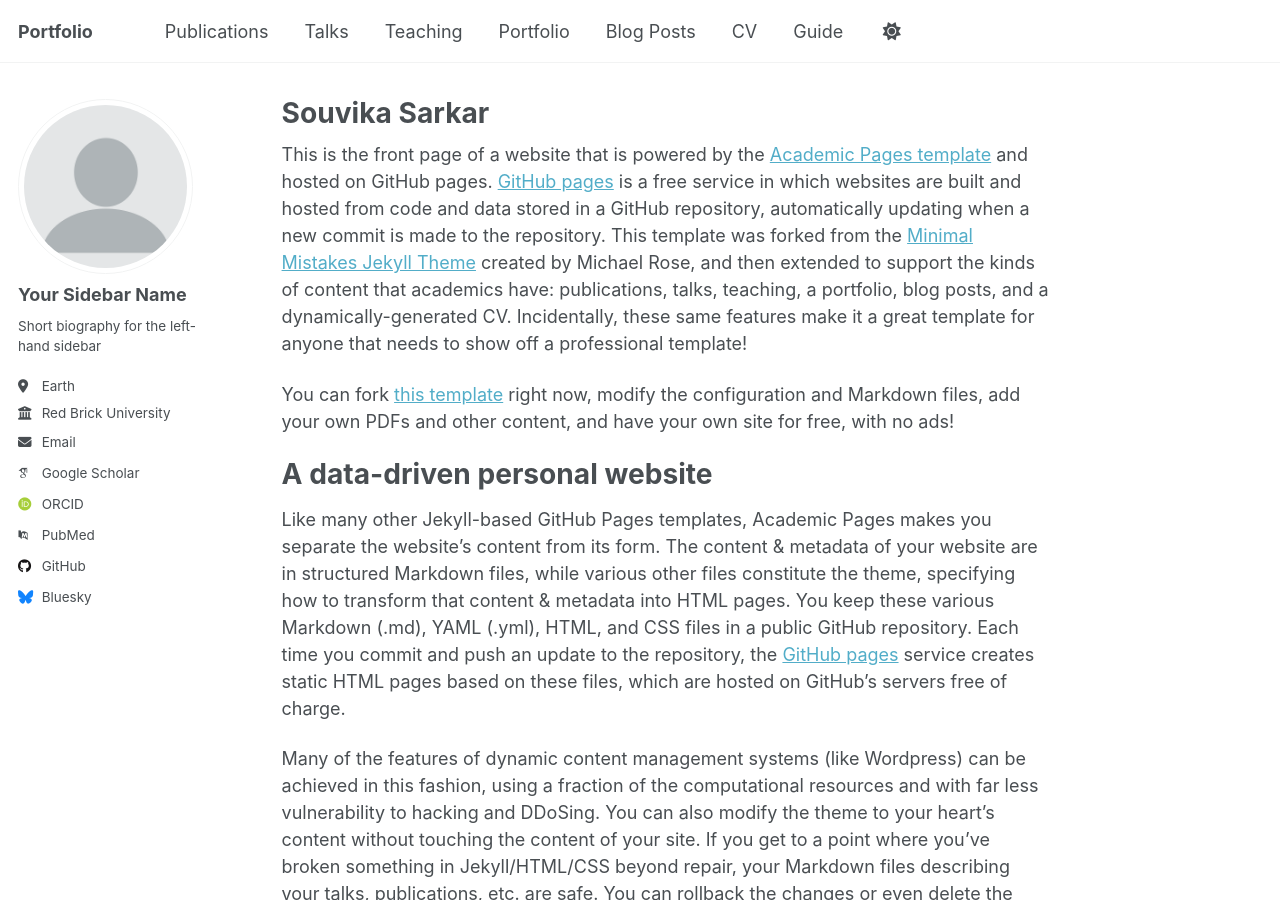
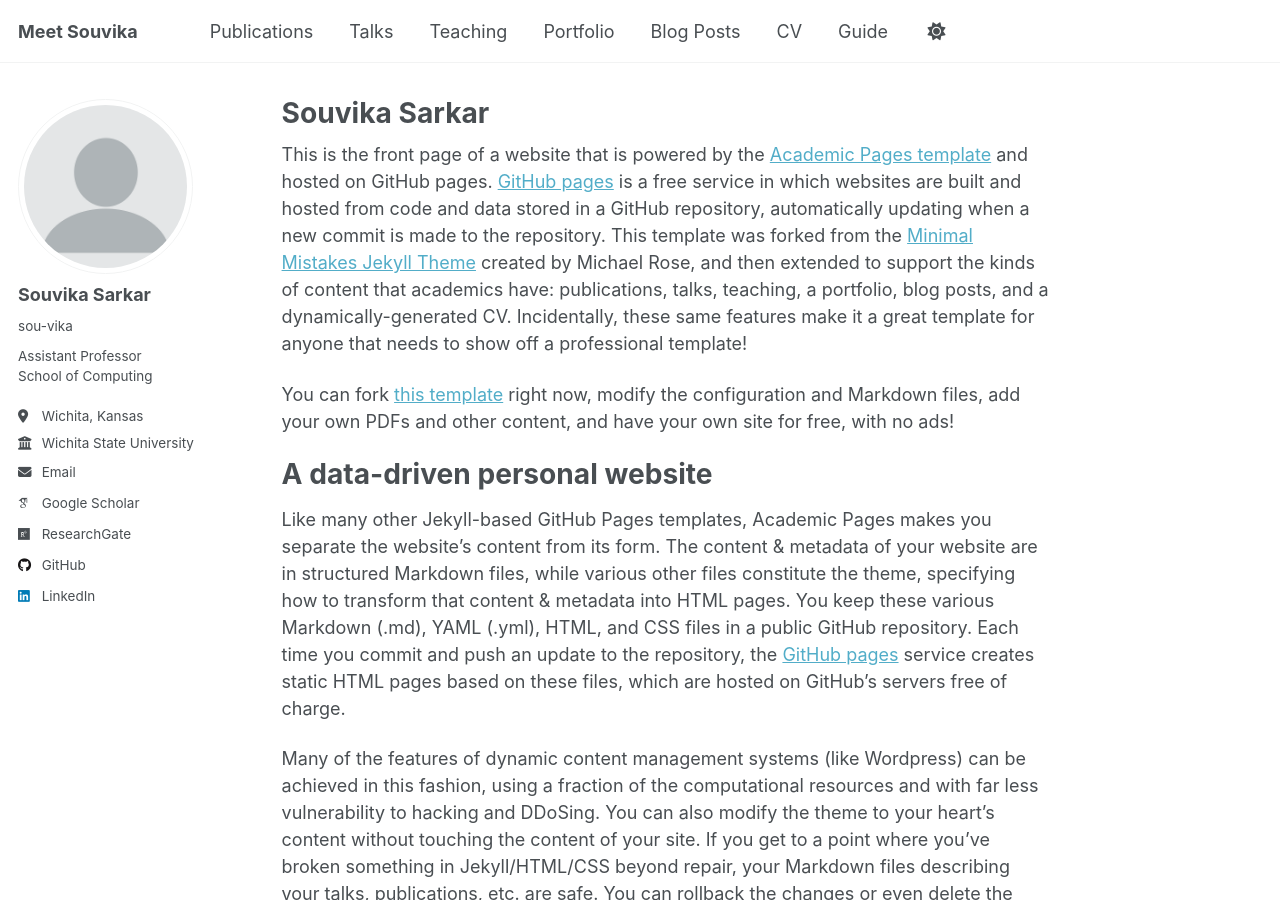
Before and after one commit to souvikasarkar/souvikasarkar.github.io, a Jekyll site: the page built from _pages/about.md, in a window 1280 px wide and 900 px high. Built offline with Jekyll 4.4.1, drawn with Linux system fonts in a browser that asks for light colours; some web fonts are replaced; a script that is not in the unit is left out.

Commit message:
Update side bar details and update site_title with display

```diff
--- a/_config.yml
+++ b/_config.yml
@@ -9,12 +9,12 @@
 # Basic Site Settings
 locale                   : "en-US"
 site_theme               : "default" # Currently available options are "default", "air"
-title                    : "Portfolio" # Do not need a site title as details will be pulled from individual pages.
-title_separator          : ""
+title                    : "Academic Portfolio" # Do not need a site title as details will be pulled from individual pages.
+title_separator          : " | "
 name                     : &name "Souvika Sarkar"
 description              : &description "Personal academic portfolio"
+site_title               : "Meet Souvika"
 url                      : https://souvikasarkar.github.io
-baseurl                  : "" # the subpath of your site, e.g. "/blog"
 repository               : "souvikasarkar/souvikasarkar.github.io"
 
 # Site Author - The following control what appear as part of the author content on the side bar.
@@ -23,60 +23,60 @@
 author:
   # Biographic information
   avatar           : "profile.png"
-  name             : "Your Sidebar Name"
-  pronouns         : # example: "she/her"
-  bio              : "Short biography for the left-hand sidebar"
-  location         : "Earth"
-  employer         : "Red Brick University"
-  uri              : # URL
-  email            : "none@example.org"
+  name             : "Souvika Sarkar"
+  pronouns         : "sou-vika"
+  bio              : "Assistant Professor<br>School of Computing"
+  location         : "Wichita, Kansas"
+  employer         : "Wichita State University"
+  uri              :
+  email            : "souvikasarkar@gmail.com"
 
   # Academic websites
-  academia         : # URL
-  arxiv            : # URL - Update with the correct link to your profile
-  googlescholar    : "https://scholar.google.com/citations?user=PS_CX0AAAAAJ"
-  inspire-hep      : # URL
-  impactstory      : # URL
-  orcid            : "https://orcid.org/yourorcidurl"
-  semantic         : # URL
-  pubmed           : "https://www.ncbi.nlm.nih.gov/pubmed/?term=john+snow"
-  researchgate     : # URL
-  scopus           : # URL
+  academia         :
+  arxiv            :
+  googlescholar    : "https://scholar.google.com/citations?user=Q1a95-MAAAAJ&hl=en&oi=ao"
+  inspire-hep      :
+  impactstory      :
+  orcid            :
+  semantic         :
+  pubmed           :
+  researchgate     : "https://www.researchgate.net/profile/Souvika-Sarkar-2"
+  scopus           :
 
   # Repositories and software development
-  bitbucket        : # Username - Update with your username on the site
-  codepen          : # Username
-  dribbble         : # Username
-  github           : "academicpages"
-  kaggle           : # Username
-  stackoverflow    : # User number or user number and name (i.e., use "1" or "1/jeff-atwood")
+  bitbucket        :
+  codepen          :
+  dribbble         :
+  github           : "souvikasarkar"
+  kaggle           :
+  stackoverflow    :
 
   # Social media
-  artstation       : # Username
-  bluesky          : "bsky.app" # Replace this with you Bluesky username
-  facebook         : # Username
-  flickr           : # Username
-  foursquare       : # Username
-  goodreads        : # Username
-  google_plus      : # Username
-  keybase          : # Username
-  instagram        : # Username
-  lastfm           : # Username
-  linkedin         : # Username
-  mastodon         : # URL
-  medium           : # URL
-  pinterest        : # Username
-  soundcloud       : # Username
-  steam            : # Username
-  telegram         : # URL
-  tumblr           : # Username
-  twitter          : # Username for X / Twitter
-  vine             : # Username
-  weibo            : # Username
-  wikipedia        : # Username
-  xing             : # Username
-  youtube          : # Username
-  zhihu            : # Username
+  artstation       :
+  bluesky          :
+  facebook         :
+  flickr           :
+  foursquare       :
+  goodreads        :
+  google_plus      :
+  keybase          :
+  instagram        :
+  lastfm           :
+  linkedin         : "souvika"
+  mastodon         :
+  medium           :
+  pinterest        :
+  soundcloud       :
+  steam            :
+  telegram         :
+  tumblr           :
+  twitter          :
+  vine             :
+  weibo            :
+  wikipedia        :
+  xing             :
+  youtube          :
+  zhihu            :
 
 # Publication Category - The following the list of publication categories and their headings
 publication_category:
--- a/_includes/masthead.html
+++ b/_includes/masthead.html
@@ -6,7 +6,7 @@
       <nav id="site-nav" class="greedy-nav">
         <button><span class="navicon"></span></button>
         <ul class="visible-links">
-          <li class="masthead__menu-item masthead__menu-item--lg persist"><a href="{{ base_path }}/">{{ site.title }}</a></li>
+          <li class="masthead__menu-item masthead__menu-item--lg persist"><a href="{{ base_path }}/">{{ site.site_title }}</a></li>
           {% for link in site.data.navigation.main %}
             {% if link.url contains 'http' %}
               {% assign domain = '' %}
```
